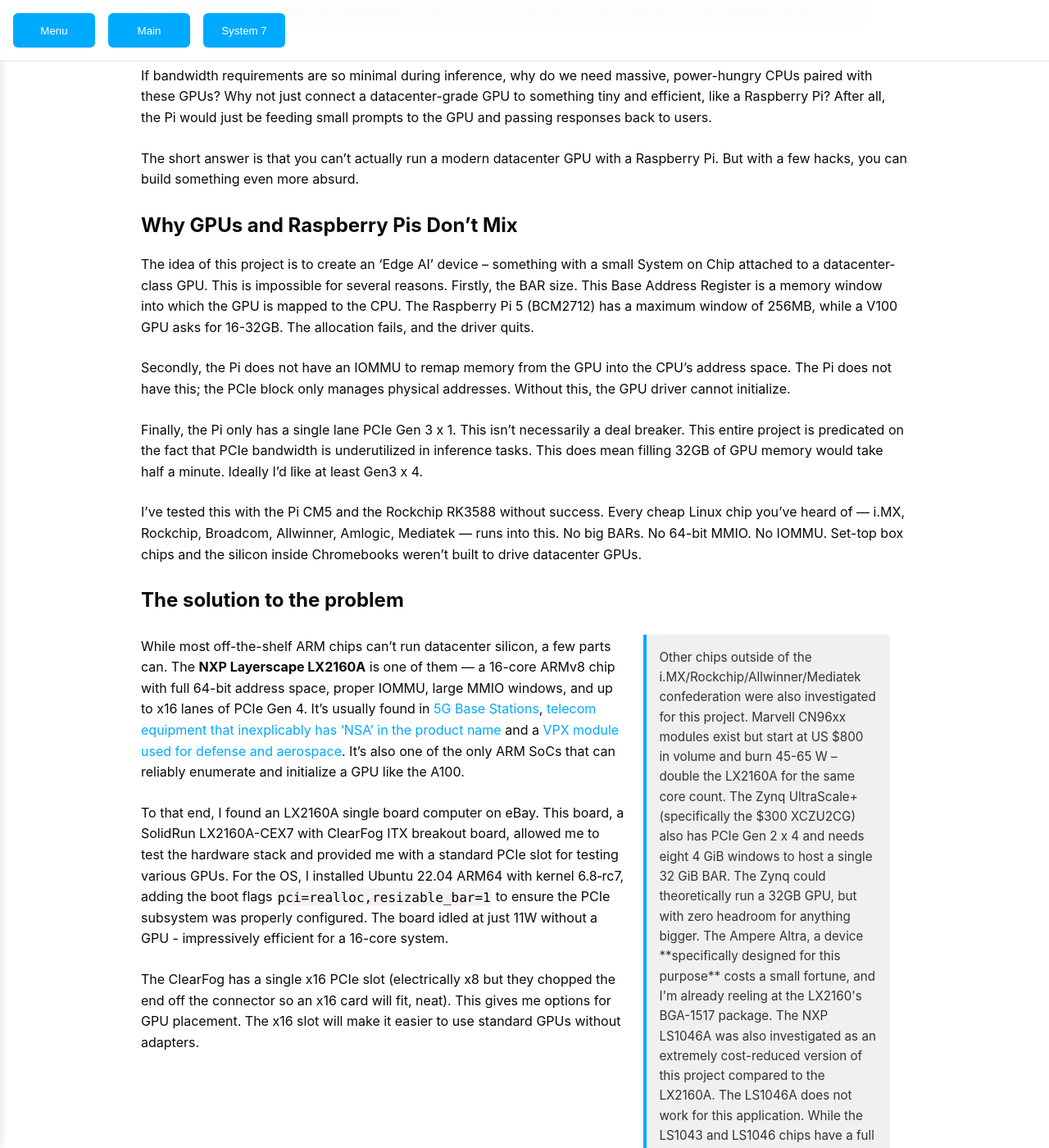
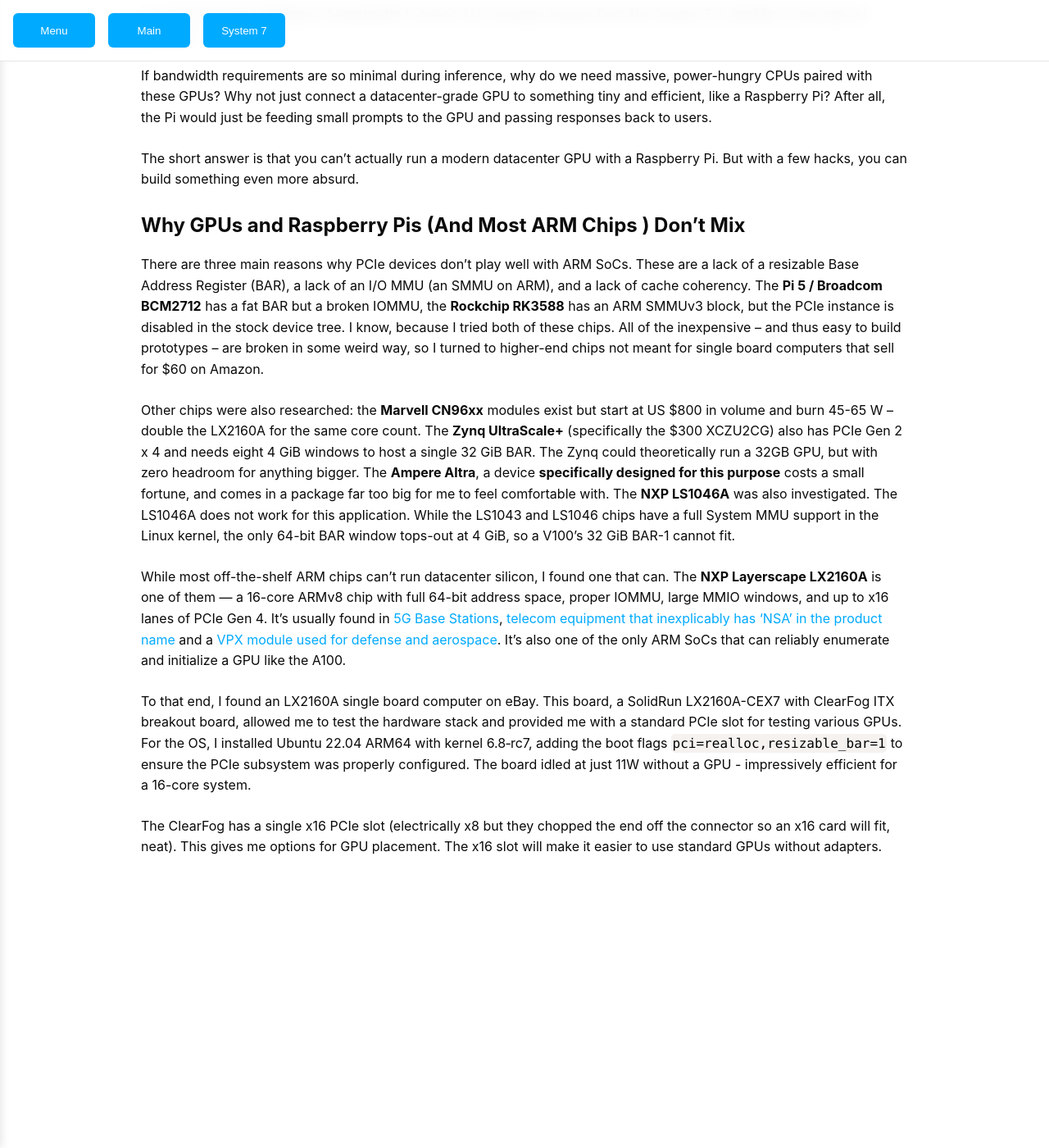
Before and after one commit to bbenchoff/bbenchoff.github.io, a Jekyll site: the page built from pages/ARMGPUs.md, in a window 1280 px wide and 1400 px high, scrolled down 413 px. Shown: the whole window at 82% size. Built offline with Jekyll 4.4.1, drawn with Linux system fonts in a browser that asks for light colours; nearby versions of some CDN libraries; our own code applies the rules of GitHub Pages for plain Markdown files; after the commit the page ends 1515 px from its top, so only the background shows below that; some of the changed text lies outside the part shown.

Commit message:
Added Stuff

```diff
--- a/pages/ARMGPUs.md
+++ b/pages/ARMGPUs.md
@@ -14,23 +14,13 @@
 
 The short answer is that you can’t actually run a modern datacenter GPU with a Raspberry Pi. But with a few hacks, you can build something even more absurd.
 
-## Why GPUs and Raspberry Pis Don't Mix
+## Why GPUs and Raspberry Pis (And Most ARM Chips ) Don't Mix
 
-The idea of this project is to create an 'Edge AI' device -- something with a small System on Chip attached to a datacenter-class GPU. This is impossible for several reasons. Firstly, the BAR size. This Base Address Register is a memory window into which the GPU is mapped to the CPU. The Raspberry Pi 5 (BCM2712) has a maximum window of 256MB, while a V100 GPU asks for 16-32GB. The allocation fails, and the driver quits.
+There are three main reasons why PCIe devices don't play well with ARM SoCs. These are a lack of a resizable Base Address Register (BAR), a lack of an I/O MMU (an SMMU on ARM), and a lack of cache coherency. The **Pi 5 / Broadcom BCM2712** has a fat BAR but a broken IOMMU, the **Rockchip RK3588** has an ARM SMMUv3 block, but the PCIe instance is disabled in the stock device tree. I know, because I tried both of these chips. All of the inexpensive -- and thus easy to build prototypes -- are broken in some weird way, so I turned to higher-end chips not meant for single board computers that sell for $60 on Amazon.
 
-Secondly, the Pi does not have an IOMMU to remap memory from the GPU into the CPU's address space. The Pi does not have this; the PCIe block only manages physical addresses. Without this, the GPU driver cannot initialize.
+Other chips were also researched: the **Marvell CN96xx** modules exist but start at US $800 in volume and burn 45-65 W – double the LX2160A for the same core count. The **Zynq UltraScale+** (specifically the $300 XCZU2CG) also has PCIe Gen 2 x 4 and needs eight 4 GiB windows to host a single 32 GiB BAR. The Zynq could theoretically run a 32GB GPU, but with zero headroom for anything bigger. The **Ampere Altra**, a device __specifically designed for this purpose__ costs a small fortune, and comes in a package far too big for me to feel comfortable with. The **NXP LS1046A** was also investigated. The LS1046A does not work for this application. While the LS1043 and LS1046 chips have a full System MMU support in the Linux kernel, the only 64-bit BAR window tops-out at 4 GiB, so a V100’s 32 GiB BAR-1 cannot fit.
 
-Finally, the Pi only has a single lane PCIe Gen 3 x 1. This isn't necessarily a deal breaker. This entire project is predicated on the fact that PCIe bandwidth is underutilized in inference tasks. This does mean filling 32GB of GPU memory would take half a minute. Ideally I'd like at least Gen3 x 4.
-
-I've tested this with the Pi CM5 and the Rockchip RK3588 without success. Every cheap Linux chip you’ve heard of — i.MX, Rockchip, Broadcom, Allwinner, Amlogic, Mediatek — runs into this. No big BARs. No 64-bit MMIO. No IOMMU. Set-top box chips and the silicon inside Chromebooks weren’t built to drive datacenter GPUs.
-
-## The solution to the problem
-
-<p class="callout-sidebar">
-Other chips outside of the i.MX/Rockchip/Allwinner/Mediatek confederation were also investigated for this project. Marvell CN96xx modules exist but start at US $800 in volume and burn 45-65 W – double the LX2160A for the same core count. The Zynq UltraScale+ (specifically the $300 XCZU2CG) also has PCIe Gen 2 x 4 and needs eight 4 GiB windows to host a single 32 GiB BAR. The Zynq could theoretically run a 32GB GPU, but with zero headroom for anything bigger. The Ampere Altra, a device **specifically designed for this purpose** costs a small fortune, and I'm already reeling at the LX2160's BGA-1517 package. The NXP LS1046A was also investigated as an extremely cost-reduced version of this project compared to the LX2160A. The LS1046A does not work for this application. While the LS1043 and LS1046 chips have a full System MMU support in the Linux kernel, the only 64-bit BAR window tops-out at 4 GiB, so a V100’s 32 GiB BAR-1 cannot fit.
-</p>
-
- While most off-the-shelf ARM chips can't run datacenter silicon, a few parts can. The **NXP Layerscape LX2160A** is one of them — a 16-core ARMv8 chip with full 64-bit address space, proper IOMMU, large MMIO windows, and up to x16 lanes of PCIe Gen 4. It's usually found in [5G Base Stations](https://www.sageran.com/products/4g5g-portfolio/unity-outdoor-integrated-base-station-2w.html), [telecom equipment that inexplicably has 'NSA' in the product name](https://www.nexcom.com/Products/network-and-communication-solutions/edge-cloud-solutions/sd-wan-appliance/sd-wan-appliance-nsa-6310) and a [VPX module used for defense and aerospace](https://www.curtisswrightds.com/products/computing/processors/3u-vpx/vpx3-1708-v3-1708). It's also one of the only ARM SoCs that can reliably enumerate and initialize a GPU like the A100.
+While most off-the-shelf ARM chips can't run datacenter silicon, I found one that can. The **NXP Layerscape LX2160A** is one of them — a 16-core ARMv8 chip with full 64-bit address space, proper IOMMU, large MMIO windows, and up to x16 lanes of PCIe Gen 4. It's usually found in [5G Base Stations](https://www.sageran.com/products/4g5g-portfolio/unity-outdoor-integrated-base-station-2w.html), [telecom equipment that inexplicably has 'NSA' in the product name](https://www.nexcom.com/Products/network-and-communication-solutions/edge-cloud-solutions/sd-wan-appliance/sd-wan-appliance-nsa-6310) and a [VPX module used for defense and aerospace](https://www.curtisswrightds.com/products/computing/processors/3u-vpx/vpx3-1708-v3-1708). It's also one of the only ARM SoCs that can reliably enumerate and initialize a GPU like the A100.
 
 To that end, I found an LX2160A single board computer on eBay. This board, a SolidRun LX2160A-CEX7 with ClearFog ITX breakout board, allowed me to test the hardware stack and provided me with a standard PCIe slot for testing various GPUs. For the OS, I installed Ubuntu 22.04 ARM64 with kernel 6.8‑rc7, adding the boot flags `pci=realloc,resizable_bar=1` to ensure the PCIe subsystem was properly configured. The board idled at just 11W without a GPU - impressively efficient for a 16-core system.
 
```
Also changed, not shown: pages/EdgingAI.md (+2 -0 lines), images/TempSensorSch.png (added), pages/SXM2PCIe.md (added), 1 other file.
